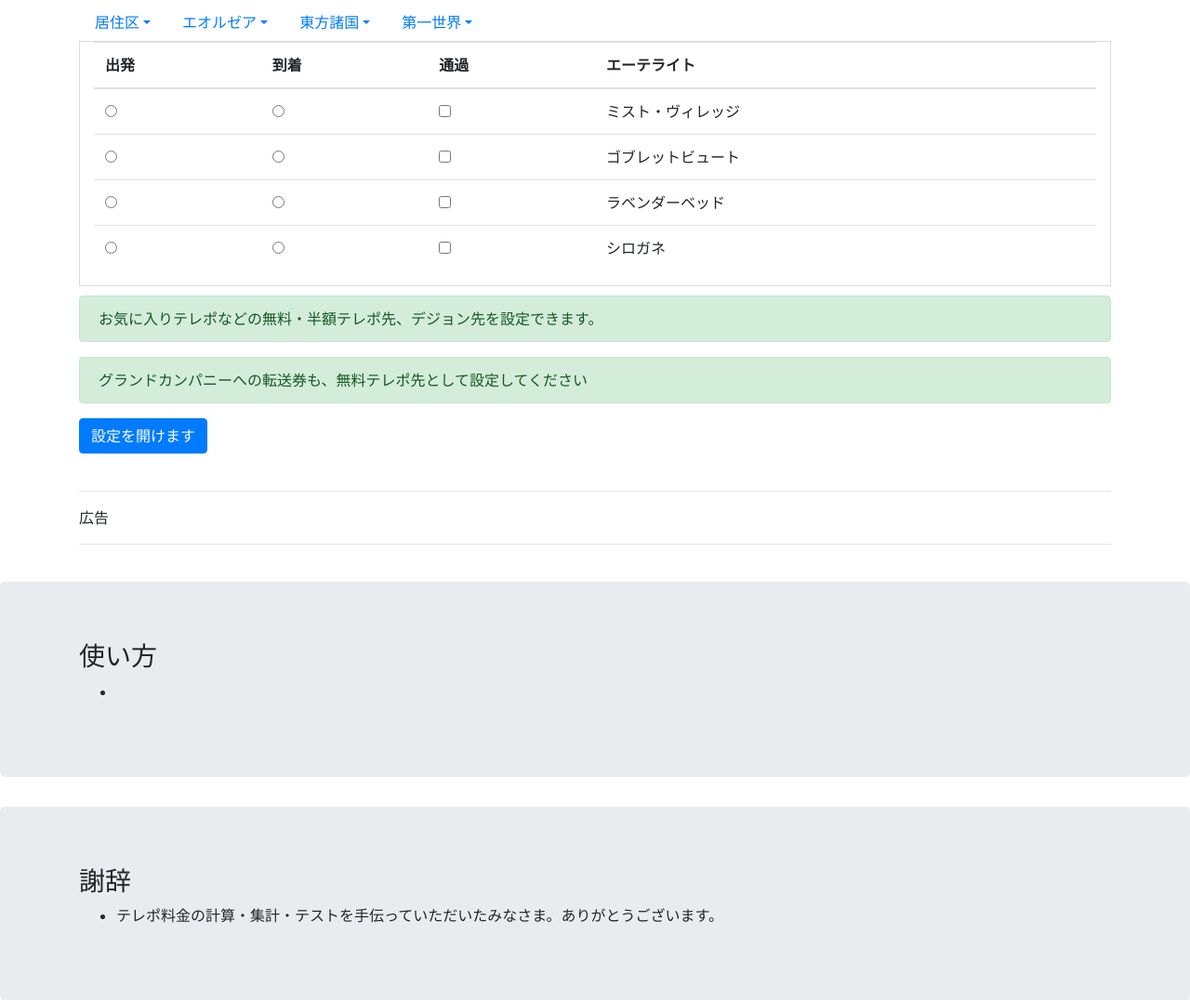
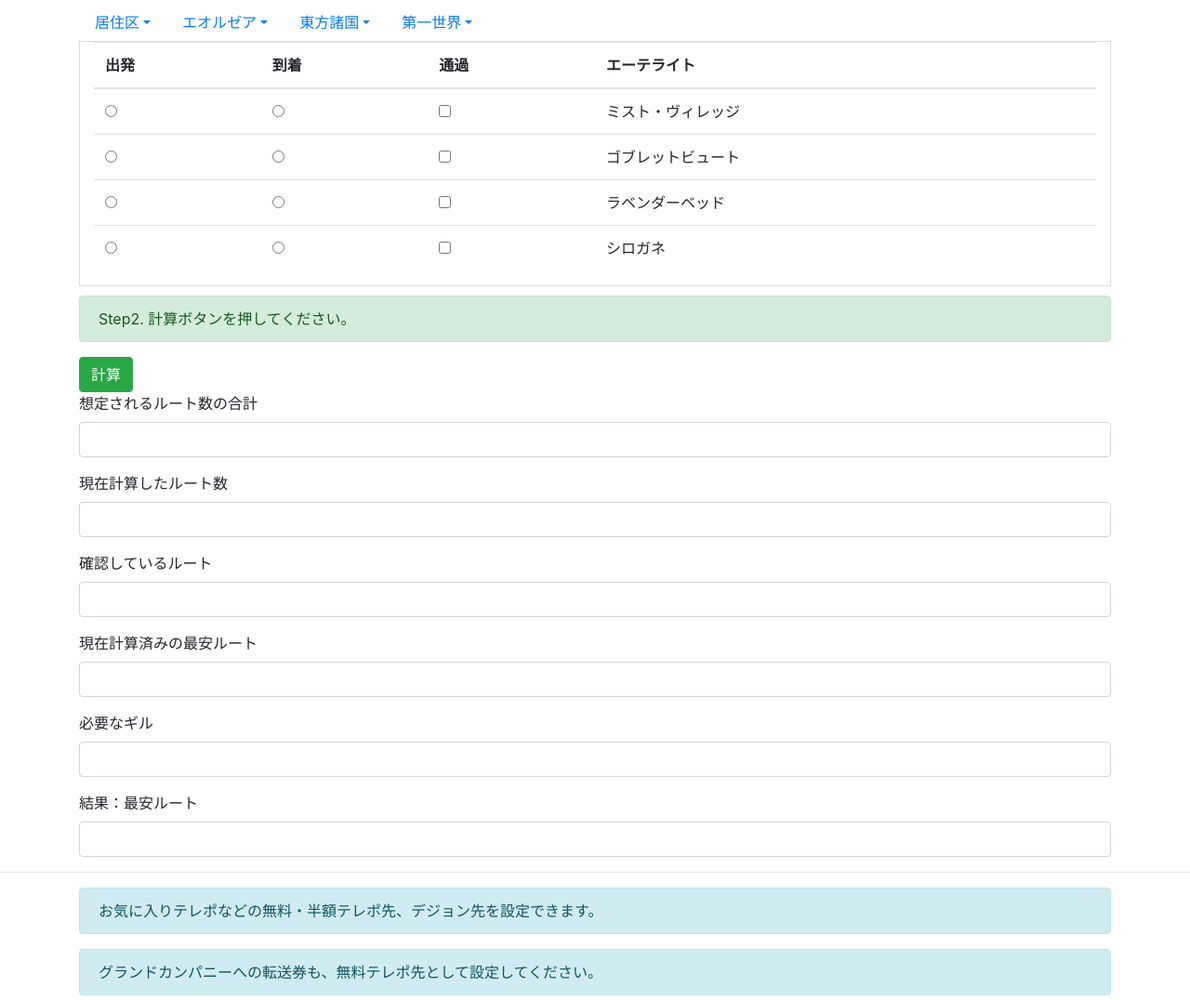
Before and after one commit to gelehrtecrest/shalatime, a plain HTML site: page docs/index.html in a window 1280 px wide. Shown: the part 319-1395 px from the top of the page at 93% size. Drawn offline with nearby package versions, Linux system fonts and the light colour scheme.

Commit message:
現在の開発環境を本番環境へ

```diff
--- a/docs/index.html
+++ b/docs/index.html
@@ -12,6 +12,7 @@
 		<script src="jquery.csv.min.js"></script>
 		<!-- 自作スクリプト -->
 		<script src="shalatime.setting.js"></script>
+		<script src="shalatime.cal.js"></script>
 		<script src="popper.min.js"></script>
 		<script src="bootstrap.min.js"></script>
 		<link href="bootstrap.min.css" rel="stylesheet">
@@ -28,7 +29,7 @@
 			</div>
 		</div>
 		<div class="container">
-			<div class="alert alert-success">出発・到着・通過するエーテライトにチェックを入れてください</div>
+			<div class="alert alert-success">Step1. 出発・到着・通過するエーテライトにチェックを入れてください。</div>
 			<ul class="nav nav-tabs">
 				<li class="nav-item dropdown">
 					<a class="nav-link dropdown-toggle" data-toggle="dropdown" href="#" role="button" aria-haspopup="true" aria-expanded="false">居住区</a>
@@ -717,11 +718,39 @@
 				</div>
 			</div>
 		</div>
-
+		<div class="container">
+			<div class="alert alert-success">Step2. 計算ボタンを押してください。</div>
+			<button id="buttoncal" type="button" class="btn btn-success">計算</button>
+			<div class="form-group">
+				<label for="text1">想定されるルート数の合計</label>
+				<input type="text" id="routeallnum" class="form-control">
+			</div>
+			<div class="form-group">
+				<label for="text1">現在計算したルート数</label>
+				<input type="text" id="routenum" class="form-control">
+			</div>
+			<div class="form-group">
+				<label for="text1">確認しているルート</label>
+				<input type="text" id="checkroute" class="form-control">
+			</div>
+			<div class="form-group">
+				<label for="text1">現在計算済みの最安ルート</label>
+				<input type="text" id="goodroute" class="form-control">
+			</div>
+			<div class="form-group">
+				<label for="text1">必要なギル</label>
+				<input type="text" id="telepogil" class="form-control">
+			</div>
+			<div class="form-group">
+				<label for="text1">結果：最安ルート</label>
+				<input type="text" id="bestroute" class="form-control">
+			</div>
+		</div>
+		<hr />
 		<!-- お気に入りテレポ -->
 		<div class="container">
-			<div class="alert alert-success">お気に入りテレポなどの無料・半額テレポ先、デジョン先を設定できます。</div>
-			<div class="alert alert-success">グランドカンパニーへの転送券も、無料テレポ先として設定してください</div>
+			<div class="alert alert-info">お気に入りテレポなどの無料・半額テレポ先、デジョン先を設定できます。</div>
+			<div class="alert alert-info">グランドカンパニーへの転送券も、無料テレポ先として設定してください。</div>
 			<a class="btn btn-primary" data-toggle="collapse" href="#collapseSetting" role="button" aria-expanded="false" aria-controls="collapseSetting">
 				設定を開けます
 			</a>
```
